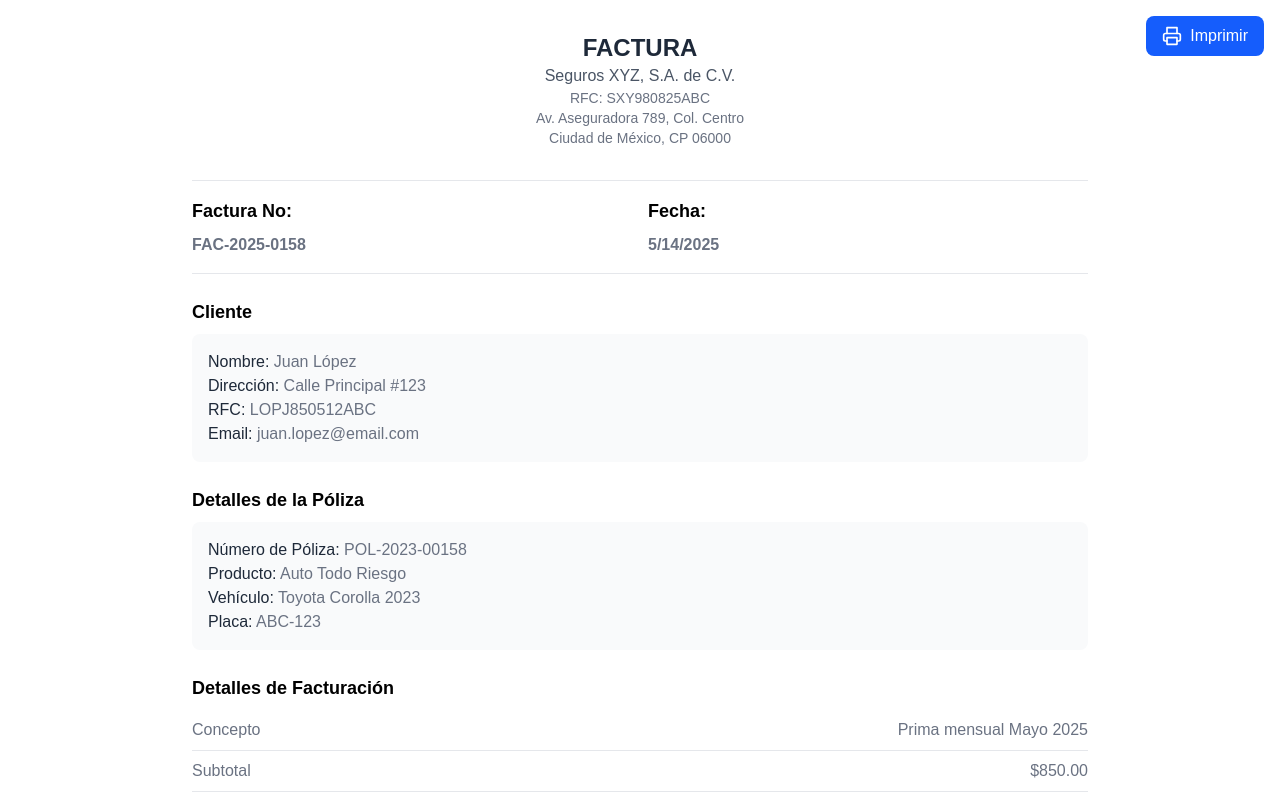
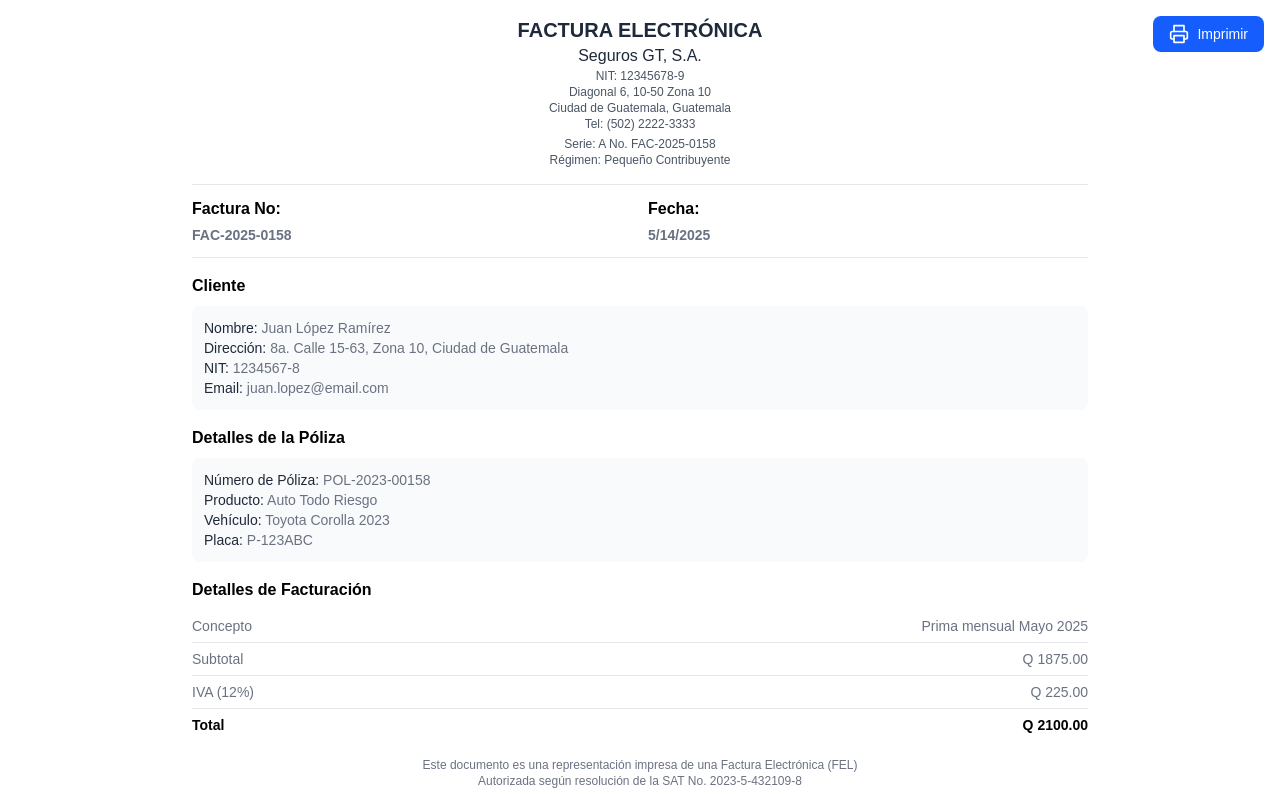
Before and after one commit to Emilybrrntos12/crm, a Next.js app: page /polizas/facturacion/imprimir/1 in a window 1280 px wide. Shown: the top 794 px of the page. Built offline with nearby package versions, Linux system fonts and the light colour scheme.

Commit message:
UPDT: factura

```diff
--- a/src/app/clientes/detalles/3/page.tsx
+++ b/src/app/clientes/detalles/3/page.tsx
@@ -201,10 +201,9 @@ export default function ClientHomeInsuranceProfile() {
                     <div className="p-3 bg-red-100 rounded-lg text-red-500">
                       <FaFire className="text-lg" />
                     </div>
-                    <div>
-                      <h4 className="font-bold text-slate-800">Incendio y Rayo</h4>
-                      <p className="text-slate-600 text-sm">Cobertura total del valor asegurado</p>
-                      <p className="text-xs text-slate-500 mt-1">Deducible: 5% (mínimo Q1,500)</p>
+                    <div>                      <h4 className="font-bold text-slate-800">Incendio y Rayo</h4>
+                      <p className="text-slate-600 text-sm">Cobertura total del valor asegurado (Q1,750,000)</p>
+                      <p className="text-xs text-slate-500 mt-1">Deducible: 1% del valor asegurado (mínimo Q2,500)</p>
                     </div>
                   </div>
 
@@ -214,8 +213,8 @@ export default function ClientHomeInsuranceProfile() {
                     </div>
                     <div>
                       <h4 className="font-bold text-slate-800">Daños por Agua</h4>
-                      <p className="text-slate-600 text-sm">Hasta Q250,000 por inundación</p>
-                      <p className="text-xs text-slate-500 mt-1">Incluye filtraciones</p>
+                      <p className="text-slate-600 text-sm">Hasta Q525,000 (30% del valor asegurado)</p>
+                      <p className="text-xs text-slate-500 mt-1">Deducible: 10% del valor del reclamo (mínimo Q3,500)</p>
                     </div>
                   </div>
 
@@ -224,9 +223,9 @@ export default function ClientHomeInsuranceProfile() {
                       <GiPadlock className="text-lg" />
                     </div>
                     <div>
-                      <h4 className="font-bold text-slate-800">Robo</h4>
-                      <p className="text-slate-600 text-sm">Hasta Q100,000 para contenido</p>
-                      <p className="text-xs text-slate-500 mt-1">Incluye daños por vandalismo</p>
+                      <h4 className="font-bold text-slate-800">Robo y Asalto</h4>
+                      <p className="text-slate-600 text-sm">Hasta Q350,000 (20% del valor asegurado)</p>
+                      <p className="text-xs text-slate-500 mt-1">Deducible: 15% del valor del reclamo (mínimo Q5,000)</p>
                     </div>
                   </div>
                 </div>
@@ -236,20 +235,22 @@ export default function ClientHomeInsuranceProfile() {
                   <span>Detalles de Pago</span>
                 </h3>
 
-                <div className="grid grid-cols-1 md:grid-cols-3 gap-4">
-                  <div className="bg-green-50 p-4 rounded-lg border border-green-100">
+                <div className="grid grid-cols-1 md:grid-cols-3 gap-4">                  <div className="bg-green-50 p-4 rounded-lg border border-green-100">
                     <p className="text-xs text-green-800 uppercase font-medium">Prima Anual</p>
-                    <p className="text-xl font-bold text-slate-800">Q2,450</p>
+                    <p className="text-xl font-bold text-slate-800">Q7,875</p>
+                    <p className="text-sm text-green-600">Q656.25 mensual</p>
                   </div>
 
                   <div className="bg-blue-50 p-4 rounded-lg border border-blue-100">
                     <p className="text-xs text-blue-800 uppercase font-medium">Próximo Pago</p>
-                    <p className="font-medium text-slate-600">01/05/2024</p>
+                    <p className="font-medium text-slate-600">01/06/2025</p>
+                    <p className="text-sm text-blue-600">Frecuencia: Mensual</p>
                   </div>
 
                   <div className="bg-amber-50 p-4 rounded-lg border border-amber-100">
                     <p className="text-xs text-amber-800 uppercase font-medium">Método de Pago</p>
-                    <p className="font-medium text-slate-600">Anual</p>
+                    <p className="font-medium text-slate-600">Tarjeta de crédito</p>
+                    <p className="text-sm text-amber-600">****-4582</p>
                   </div>
                 </div>
               </div>
--- a/src/app/polizas/facturacion/imprimir/[id]/page.tsx
+++ b/src/app/polizas/facturacion/imprimir/[id]/page.tsx
@@ -10,15 +10,17 @@ export default function ImprimirFacturaPage() {
     numero: 'FAC-2025-0158',
     fecha: '2025-05-14',
     concepto: 'Prima mensual Mayo 2025',
-    subtotal: 850.00,
-    iva: 136.00,
-    total: 986.00,
+    subtotal: 1875.00,
+    iva: 225.00,
+    total: 2100.00,
     estado: 'Pendiente',
     vencimiento: '2025-05-30',
+    serie: 'A',
+    regimenFiscal: 'Pequeño Contribuyente',
     cliente: {
-      nombre: 'Juan López',
-      direccion: 'Calle Principal #123',
-      rfc: 'LOPJ850512ABC',
+      nombre: 'Juan López Ramírez',
+      direccion: '8a. Calle 15-63, Zona 10, Ciudad de Guatemala',
+      nit: '1234567-8',
       email: 'juan.lopez@email.com'
     },
     poliza: {
@@ -28,7 +30,7 @@ export default function ImprimirFacturaPage() {
         marca: 'Toyota',
         modelo: 'Corolla',
         año: 2023,
-        placa: 'ABC-123'
+        placa: 'P-123ABC'
       }
     }
   };
@@ -38,7 +40,7 @@ export default function ImprimirFacturaPage() {
   }
 
   return (
-    <div className="min-h-screen bg-white p-8">
+    <div className="min-h-screen bg-white p-4 text-sm">
       {/* Botón de imprimir */}
       <div className="fixed top-4 right-4 print:hidden">
         <button
@@ -52,79 +54,84 @@ export default function ImprimirFacturaPage() {
 
       <div className="max-w-4xl mx-auto">
         {/* Encabezado */}
-        <div className="text-center mb-8">
-          <h1 className="text-2xl font-bold text-gray-800">FACTURA</h1>
-          <p className="text-gray-600">Seguros XYZ, S.A. de C.V.</p>
-          <p className="text-sm text-gray-500">RFC: SXY980825ABC</p>
-          <p className="text-sm text-gray-500">Av. Aseguradora 789, Col. Centro</p>
-          <p className="text-sm text-gray-500">Ciudad de México, CP 06000</p>
+        <div className="text-center mb-4">
+          <h1 className="text-xl font-bold text-gray-800">FACTURA ELECTRÓNICA</h1>
+          <p className="text-base text-gray-800">Seguros GT, S.A.</p>
+          <p className="text-xs text-gray-600">NIT: 12345678-9</p>
+          <p className="text-xs text-gray-600">Diagonal 6, 10-50 Zona 10</p>
+          <p className="text-xs text-gray-600">Ciudad de Guatemala, Guatemala</p>
+          <p className="text-xs text-gray-600">Tel: (502) 2222-3333</p>
+          <p className="mt-1 text-xs text-gray-600">Serie: {factura.serie} No. {factura.numero}</p>
+          <p className="text-xs text-gray-600">Régimen: {factura.regimenFiscal}</p>
         </div>
 
         {/* Información de factura */}
-        <div className="border-t border-b border-gray-200 py-4 mb-6">
+        <div className="border-t border-b border-gray-200 py-3 mb-4">
           <div className="grid grid-cols-2 gap-4">
             <div>
-              <p className="text-lg font-semibold mb-2 text-black">Factura No:</p>
+              <p className="text-base font-semibold mb-1 text-black">Factura No:</p>
               <p className="font-semibold text-gray-500">{factura.numero}</p>
             </div>
             <div>
-              <p className="text-lg font-semibold mb-2 text-black">Fecha:</p>
+              <p className="text-base font-semibold mb-1 text-black">Fecha:</p>
               <p className="font-semibold text-gray-500">{new Date(factura.fecha).toLocaleDateString()}</p>
             </div>
           </div>
         </div>
 
         {/* Información del cliente */}
-        <div className="mb-6">
-          <h2 className="text-lg font-semibold mb-2 text-black">Cliente</h2>
-          <div className="bg-gray-50 p-4 rounded-lg">
+        <div className="mb-4">
+          <h2 className="text-base font-semibold mb-2 text-black">Cliente</h2>
+          <div className="bg-gray-50 p-3 rounded-lg">
             <p><span className="text-gray-800">Nombre:</span> <span className="text-gray-500">{factura.cliente.nombre}</span></p>
             <p><span className="text-gray-800">Dirección:</span> <span className="text-gray-500">{factura.cliente.direccion}</span></p>
-            <p><span className="text-gray-800">RFC:</span> <span className="text-gray-500">{factura.cliente.rfc}</span></p>
+            <p><span className="text-gray-800">NIT:</span> <span className="text-gray-500">{factura.cliente.nit}</span></p>
             <p><span className="text-gray-800">Email:</span> <span className="text-gray-500">{factura.cliente.email}</span></p>
           </div>
         </div>
 
         {/* Información de la póliza */}
-        <div className="mb-6">
-          <h2 className="text-lg font-semibold mb-2 text-black">Detalles de la Póliza</h2>
-          <div className="bg-gray-50 p-4 rounded-lg">
-            <p><span className="text-gray-800">Número de Póliza:</span> <span className= "text-gray-500">{factura.poliza.numero} </span></p>
-            <p><span className="text-gray-800">Producto:</span> <span className= "text-gray-500">{factura.poliza.producto}</span></p>
-            <p><span className="text-gray-800">Vehículo:</span> <span className= "text-gray-500">{factura.poliza.vehiculo.marca} {factura.poliza.vehiculo.modelo} {factura.poliza.vehiculo.año}</span></p>
-            <p><span className="text-gray-800">Placa:</span> <span className= "text-gray-500">{factura.poliza.vehiculo.placa}</span></p>
+        <div className="mb-4">
+          <h2 className="text-base font-semibold mb-2 text-black">Detalles de la Póliza</h2>
+          <div className="bg-gray-50 p-3 rounded-lg">
+            <p><span className="text-gray-800">Número de Póliza:</span> <span className="text-gray-500">{factura.poliza.numero}</span></p>
+            <p><span className="text-gray-800">Producto:</span> <span className="text-gray-500">{factura.poliza.producto}</span></p>
+            <p><span className="text-gray-800">Vehículo:</span> <span className="text-gray-500">{factura.poliza.vehiculo.marca} {factura.poliza.vehiculo.modelo} {factura.poliza.vehiculo.año}</span></p>
+            <p><span className="text-gray-800">Placa:</span> <span className="text-gray-500">{factura.poliza.vehiculo.placa}</span></p>
           </div>
         </div>
 
         {/* Detalles de facturación */}
-        <div className="mb-6">
-          <h2 className="text-lg font-semibold mb-2 text-black">Detalles de Facturación</h2>
+        <div className="mb-4">
+          <h2 className="text-base font-semibold mb-2 text-black">Detalles de Facturación</h2>
           <table className="w-full">
             <tbody>
               <tr className="border-b border-gray-200">
-                <td className="py-2 text-gray-500">Concepto</td>
-                <td className="py-2 text-right text-gray-500">{factura.concepto}</td>
+                <td className="py-1.5 text-gray-500">Concepto</td>
+                <td className="py-1.5 text-right text-gray-500">{factura.concepto}</td>
               </tr>
               <tr className="border-b border-gray-200">
-                <td className="py-2 text-gray-500">Subtotal</td>
-                <td className="py-2 text-right text-gray-500">${factura.subtotal.toFixed(2)}</td>
+                <td className="py-1.5 text-gray-500">Subtotal</td>
+                <td className="py-1.5 text-right text-gray-500">Q {factura.subtotal.toFixed(2)}</td>
               </tr>
               <tr className="border-b border-gray-200">
-                <td className="py-2 text-gray-500">IVA (16%)</td>
-                <td className="py-2 text-right text-gray-500">${factura.iva.toFixed(2)}</td>
+                <td className="py-1.5 text-gray-500">IVA (12%)</td>
+                <td className="py-1.5 text-right text-gray-500">Q {factura.iva.toFixed(2)}</td>
               </tr>
               <tr className="font-bold">
-                <td className="py-2 text-black">Total</td>
-                <td className="py-2 text-right text-black">${factura.total.toFixed(2)}</td>
+                <td className="py-1.5 text-black">Total</td>
+                <td className="py-1.5 text-right text-black">Q {factura.total.toFixed(2)}</td>
               </tr>
             </tbody>
           </table>
         </div>
 
         {/* Pie de página */}
-        <div className="text-center text-sm text-gray-500 mt-8">
-          <p>Este documento es una representación impresa de un CFDI</p>
-          <p className="mt-2">Fecha de vencimiento: {new Date(factura.vencimiento).toLocaleDateString()}</p>
+        <div className="text-center text-xs text-gray-500 mt-4">
+          <p>Este documento es una representación impresa de una Factura Electrónica (FEL)</p>
+          <p>Autorizada según resolución de la SAT No. 2023-5-432109-8</p>
+          <p className="mt-1">Fecha de vencimiento: {new Date(factura.vencimiento).toLocaleDateString()}</p>
+          <p className="mt-2">Sujeto a pagos trimestrales de IVA</p>
         </div>
       </div>
     </div>
```
